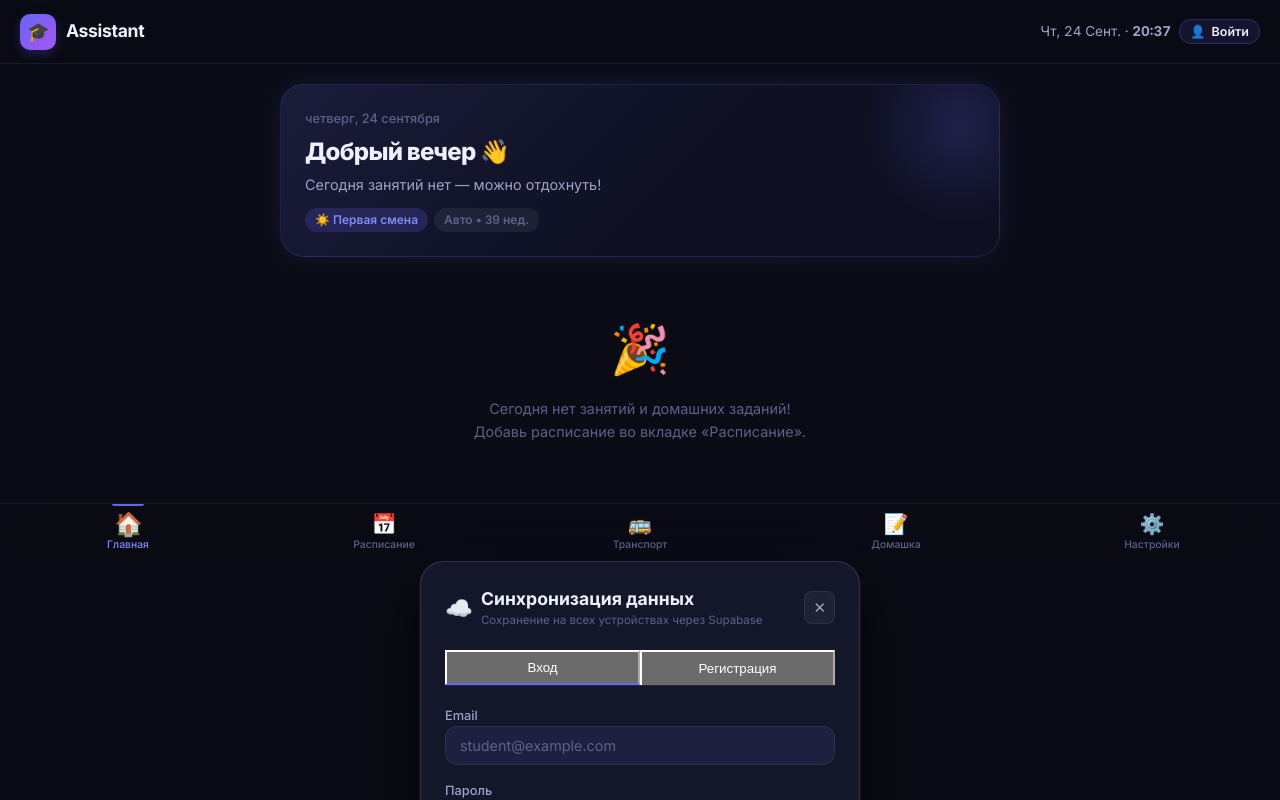
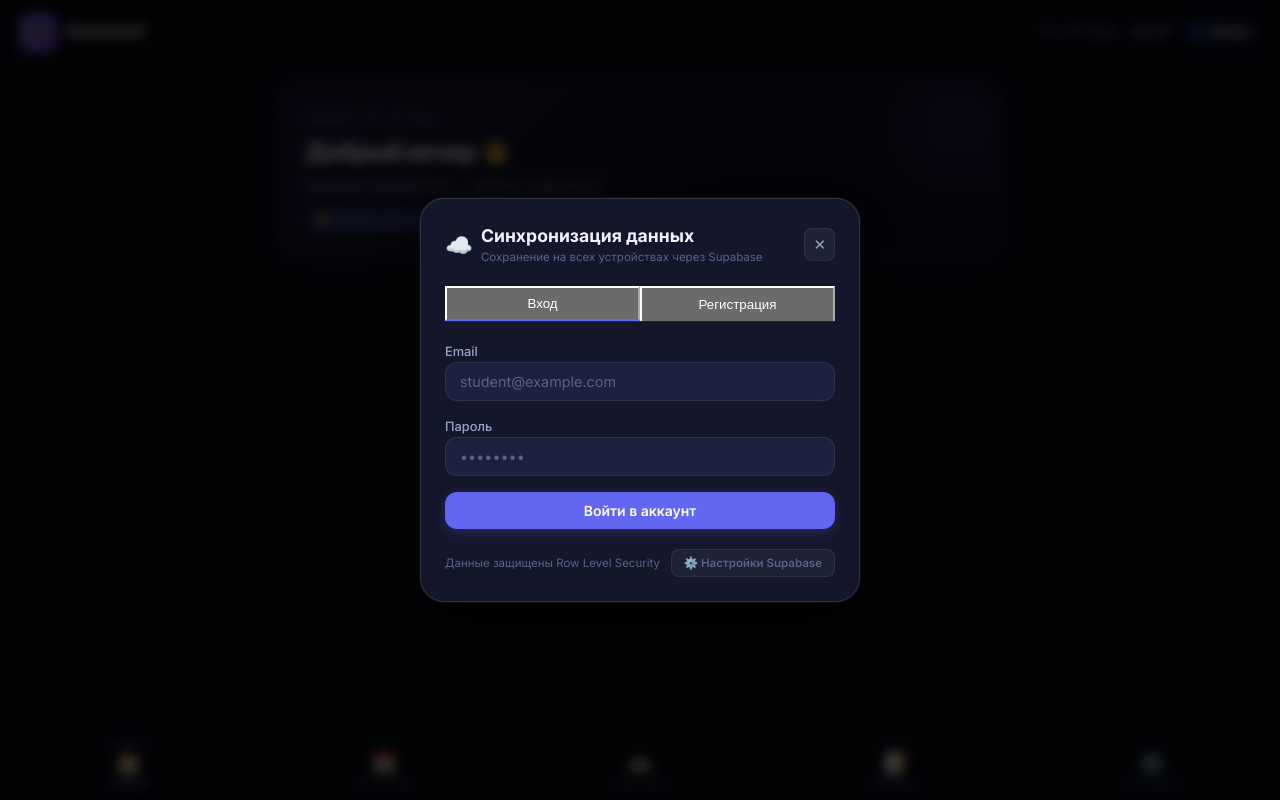
Before and after one commit to IvanK177/Assistant, a React (Vite) app: page / in a window 1280 px wide. Both pictures are taken after a click on the button "Войти для облачной синхронизации". Built offline with nearby package versions, Linux system fonts and the light colour scheme.

Commit message:
Fix modal overlay styling in AuthModal

```diff
--- a/src/AuthModal.tsx
+++ b/src/AuthModal.tsx
@@ -88,7 +88,7 @@ export default function AuthModal({ user, onClose, onSyncPush, onSyncPull }: Aut
   };
 
   return (
-    <div className="modal-backdrop" onClick={onClose}>
+    <div className="modal-overlay" onClick={e => e.target === e.currentTarget && onClose()}>
       <div className="modal" onClick={e => e.stopPropagation()} style={{ maxWidth: 440 }}>
         <div className="modal-header">
           <div className="flex items-center gap-8">
```
